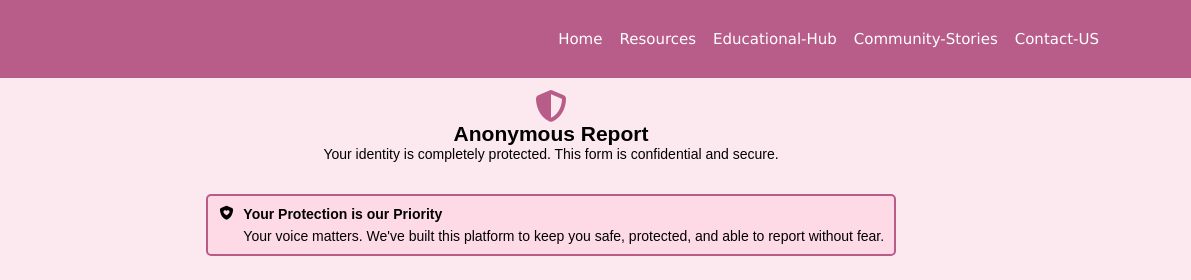
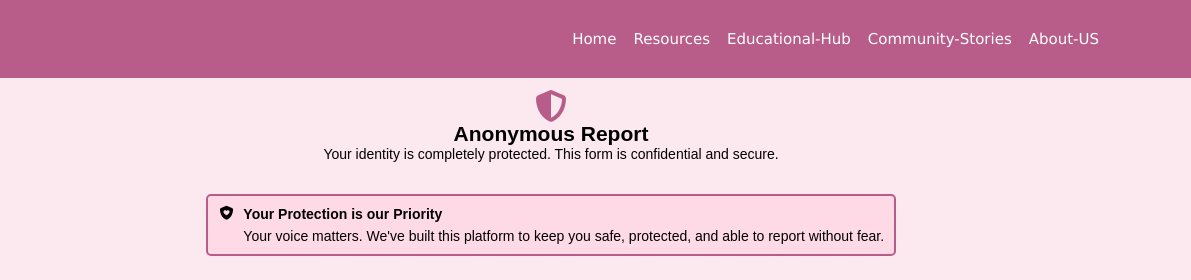
Before and after one commit to Abilynn/SafeHer, a plain HTML site: page Anonymous.html in a window 1280 px wide. Shown: the top 280 px of the page, 89-1280 px from the left. Drawn offline with Linux system fonts and the light colour scheme.

Commit message:
Updated NavBar

```diff
--- a/Anonymous.html
+++ b/Anonymous.html
@@ -20,7 +20,7 @@
                 <li><a href="resources.html">Resources</a></li>
                 <li><a href="education.html">Educational-Hub</a></li>
                 <li><a href="stories.html">Community-Stories</a></li>
-                <li><a href="about.html">Contact-US</a></li>
+                <li><a href="about.html">About-US</a></li>
                 <div class="translate-box" id="google_translate_element"></div>
             </ul>
             <!-- Hamburger button for mobile -->
```
Also changed, not shown: about.html (+1 -1 lines), education.html (+1 -1 lines), emergencyCallLine.html (+1 -1 lines), index.html (+1 -1 lines), resources.html (+1 -1 lines), stories.html (+1 -1 lines).
